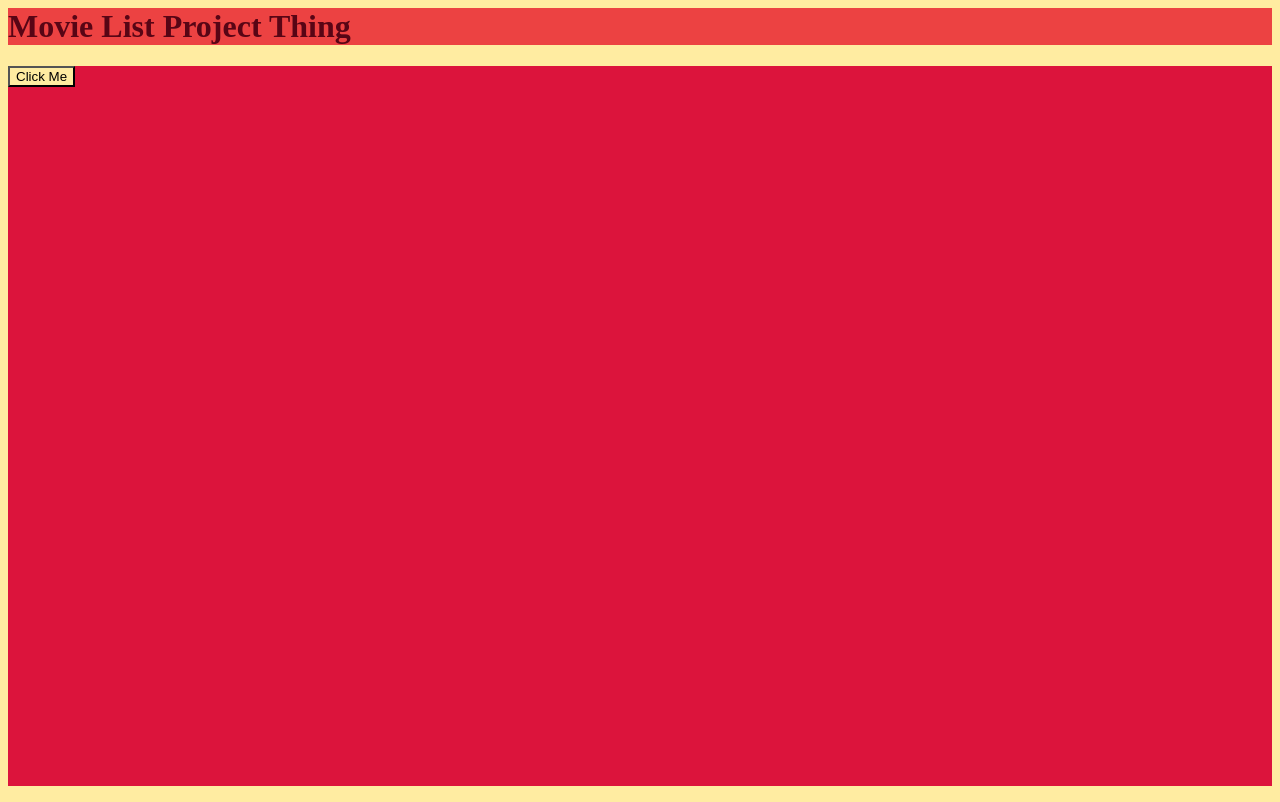
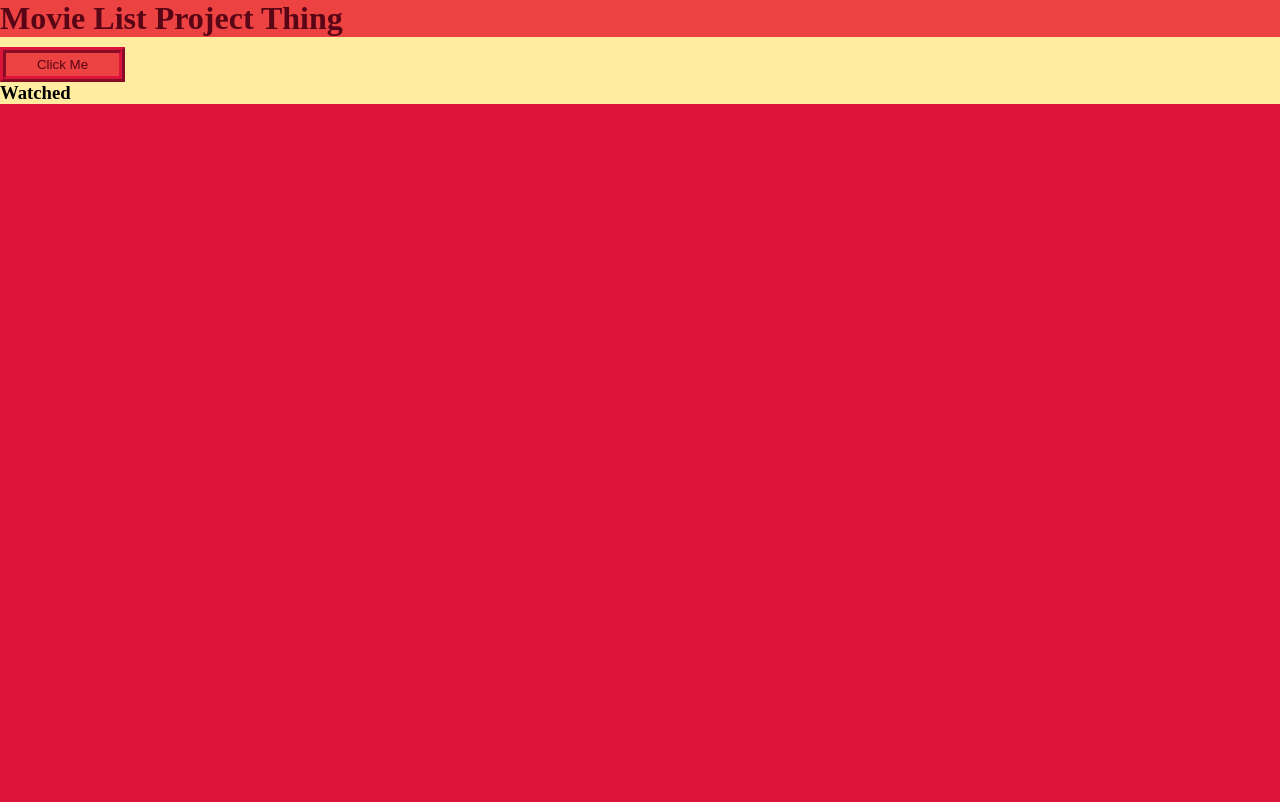
Before and after one commit to staten-island-tech/vite-project-Boycool3, a website built with Vite: page vite-project/index2.html in a window 1280 px wide. Built offline with nearby package versions, Linux system fonts and the light colour scheme.

Commit message:
slight changes idk

```diff
--- a/vite-project/index2.html
+++ b/vite-project/index2.html
@@ -7,8 +7,9 @@
   </head>
   <body class="light">
     <h1 class="hero">Movie List Project Thing</h1>
+    <button class="btn">Click Me</button>
     <div class="main">
-      <button class="btn">Click Me</button>
+      <h3>Watched</h3>
     </div>
     <script src="index.js"></script>
   </body>
--- a/vite-project/styles.css
+++ b/vite-project/styles.css
@@ -1,15 +1,15 @@
 :root {
   --white-lm: #ffeca1;
   --light-lm: #ffd700;
-  --mid-lm: #e97b13;
+  --mid-lm: #f09012;
   --vibrant-lm: #ec4242;
   --dark-lm: #dc143c;
   --black-lm: #580515;
-  --white-dm: #ca82ac;
-  --light-dm: #81178f;
-  --mid-dm: #4a2f96;
-  --vibrant-dm: #6e31a7;
-  --dark-dm: #411d70;
+  --white-dm: #8b5876;
+  --light-dm: #6b1377;
+  --mid-dm: #3f2880;
+  --vibrant-dm: #652d99;
+  --dark-dm: #311358;
   --black-dm: #140220;
 
   --primary: var(--white-lm);
@@ -17,7 +17,7 @@
   --tertiary: var(--vibrant-lm);
   --quaternary: var(--dark-lm);
   --quinary: var(--mid-lm);
-  --senary: var(--black-lm)
+  --senary: var(--black-lm);
 }
 
 .light {
@@ -26,7 +26,7 @@
   --tertiary: var(--vibrant-lm);
   --quaternary: var(--dark-lm);
   --quinary: var(--mid-lm);
-  --senary: var(--black-lm)
+  --senary: var(--black-lm);
 }
 
 .dark {
@@ -35,17 +35,28 @@
   --tertiary: var(--vibrant-dm);
   --quaternary: var(--dark-dm);
   --quinary: var(--mid-dm);
-  --senary: var(--black-dm)
+  --senary: var(--black-dm);
 }
 
   body,
 * {
+  margin: 0px;
+  padding: 0px;
+  box-sizing: border-box;
   background-color: var(--primary);
+}
+.btn{
+  width: 125px;
+  height: 35px;
+  background-color: var(--tertiary);
+  border: 6px, ridge, var(--quaternary);
+  color: var(--senary);
 }
 
 .hero {
   background-color: var(--tertiary);
   color: var(--senary);
+  margin-bottom: 10px;
 }
 
 .main {
```
Also changed, not shown: vite-project/index.js (+12 -0 lines).
